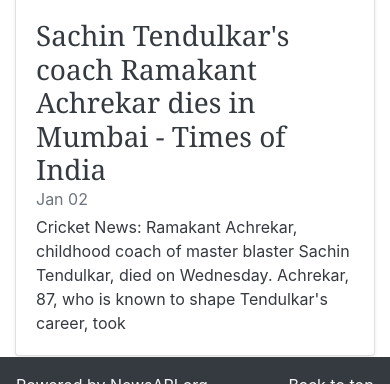
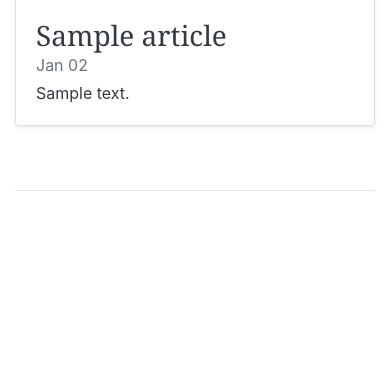
Before and after one commit to ansu5555/NewsUpdates, a Flask app: template templates/news.html in a window 390 px wide. Shown: the part 431-815 px from the top of the page. Run offline with Flask 2, Linux system fonts and the light colour scheme; the template is opened without the code that fills it: most values are stand-ins (such as "Sample title", 1, 10 or a date in 2020); grey boxes marked "Sample" are stand-in pictures; some libraries are stand-ins or nearby versions; some web fonts are replaced.

Commit message:
Changed templates

```diff
--- a/newsApp.py
+++ b/newsApp.py
@@ -1,3 +1,7 @@
+import os
+import json
+
+import requests
 from flask import Flask, render_template
 
 app = Flask(__name__)
@@ -5,7 +9,11 @@
 
 @app.route("/")
 def home():
-    return render_template('news.html')
+    api_key = os.environ.get('NEWSAPI_KEY')
+    resp = requests.get(f'https://newsapi.org/v2/top-headlines?country=in&apiKey={api_key}')
+    resp_dict = json.loads(resp.text)
+    articles = resp_dict['articles']
+    return render_template('news.html', articles=articles)
 
 
 if __name__ == '__main__':
--- a/templates/news.html
+++ b/templates/news.html
@@ -39,75 +39,37 @@
 
   <div class="container">
 
+    {% for article in articles %}
     <div class="row mb-2">
       <div class="col-md-12">
         <div class="card flex-md-row mb-4 shadow-sm h-md-250">
-          <img src="https://static.toiimg.com/thumb/msid-67352075,width-1070,height-580,imgsize-1330307,resizemode-6,overlay-toi_sw,pt-32,y_pad-40/photo.jpg" class="col-md-4 card-img-right" alt="Thumbnail">
+          <img src="{{ article.urlToImage }}" class="col-md-4 card-img-right" alt="Thumbnail">
           <div class="col-md-8 card-body d-flex flex-column align-items-start">
-            <a href="https://timesofindia.indiatimes.com/sports/cricket/news/sachin-tendulkars-coach-ramakant-achrekar-dies-in-mumbai/articleshow/67352056.cms" class="text-decoration-none">
+            <a href="{{ article.url }}" target="_blank" class="text-decoration-none">
               <h3 class="mb-0 text-dark">
-                Sachin Tendulkar's coach Ramakant Achrekar dies in Mumbai - Times of India
+                {{ article.title }}
               </h3>
               <div class="mb-1 text-muted">
                 Jan 02
               </div>
               <p class="card-text mb-auto text-dark">
-                Cricket News: Ramakant Achrekar, childhood coach of master blaster Sachin Tendulkar, died on Wednesday. Achrekar, 87, who is known to shape Tendulkar's career, took
+                {{ article.description }}
               </p>
             </a>
           </div>
         </div>
       </div>
     </div>
-
-    <div class="row mb-2">
-      <div class="col-md-12">
-        <div class="card flex-md-row mb-4 shadow-sm h-md-250">
-          <img src="https://images.indianexpress.com/2019/01/Bladder-implant-wahington-university-759.jpg?w=759" class="col-md-4 card-img-right" alt="Thumbnail">
-          <div class="col-md-8 card-body d-flex flex-column align-items-start">
-            <a href="https://timesofindia.indiatimes.com/sports/cricket/news/sachin-tendulkars-coach-ramakant-achrekar-dies-in-mumbai/articleshow/67352056.cms" class="text-decoration-none">
-              <h3 class="mb-0 text-dark">
-                Tiny, implantable device may treat bladder problems - The Indian Express
-              </h3>
-              <div class="mb-1 text-muted">
-                Jan 02
-              </div>
-              <p class="card-text mb-auto text-dark">
-                Devices for people likely would be larger than the ones used in rats, and could be implanted without surgery, using catheters to place them through the urethra into the bladder.
-              </p>
-            </a>
-          </div>
-        </div>
-      </div>
-    </div>
-
-    <div class="row mb-2">
-      <div class="col-md-12">
-        <div class="card flex-md-row mb-4 shadow-sm h-md-250">
-          <img src="https://static.toiimg.com/photo/msid-67367966/67367966.jpg?467398" class="col-md-4 card-img-right" alt="Thumbnail">
-          <div class="col-md-8 card-body d-flex flex-column align-items-start">
-            <a href="https://timesofindia.indiatimes.com/sports/cricket/news/sachin-tendulkars-coach-ramakant-achrekar-dies-in-mumbai/articleshow/67352056.cms" class="text-decoration-none">
-              <h3 class="mb-0 text-dark">
-                Watch: When Kader Khan revealed he lost films for not calling Amitabh Bachchan ‘Sir Ji’ - Times of India
-              </h3>
-              <div class="mb-1 text-muted">
-                Jan 02
-              </div>
-              <p class="card-text mb-auto text-dark">
-                In the video clip, late Kader Khan can be seen confessing that he had lost films because he refused to call Amitabh Bachchan, ‘Amit Ji’.
-              </p>
-            </a>
-          </div>
-        </div>
-      </div>
-    </div>
+    {% endfor %}
 
     <header class="blog-header py-3"></header>
   </div>
 
-  <nav class="navbar fixed-bottom bg-dark">
-    <span class="navbar-text text-light">Powered by NewsAPI.org</span>
-    <a class="text-right text-light" class="text-decoration-none" href="#">Back to top</a>
+  <nav class="navbar fixed-bottom">
+    <div class="container-fluid">
+      <a class="text-left text-dark text-decoration-none" href="https://newsapi.org" target="_blank">Powered by NewsAPI.org</a>
+      <a class="text-right text-dark text-decoration-none" href="#">Back to top</a>
+    </div>
   </nav>
 
 <script src="{{ url_for('static', filename='jquery-3.3.1.slim.min.js') }}"></script>
```
